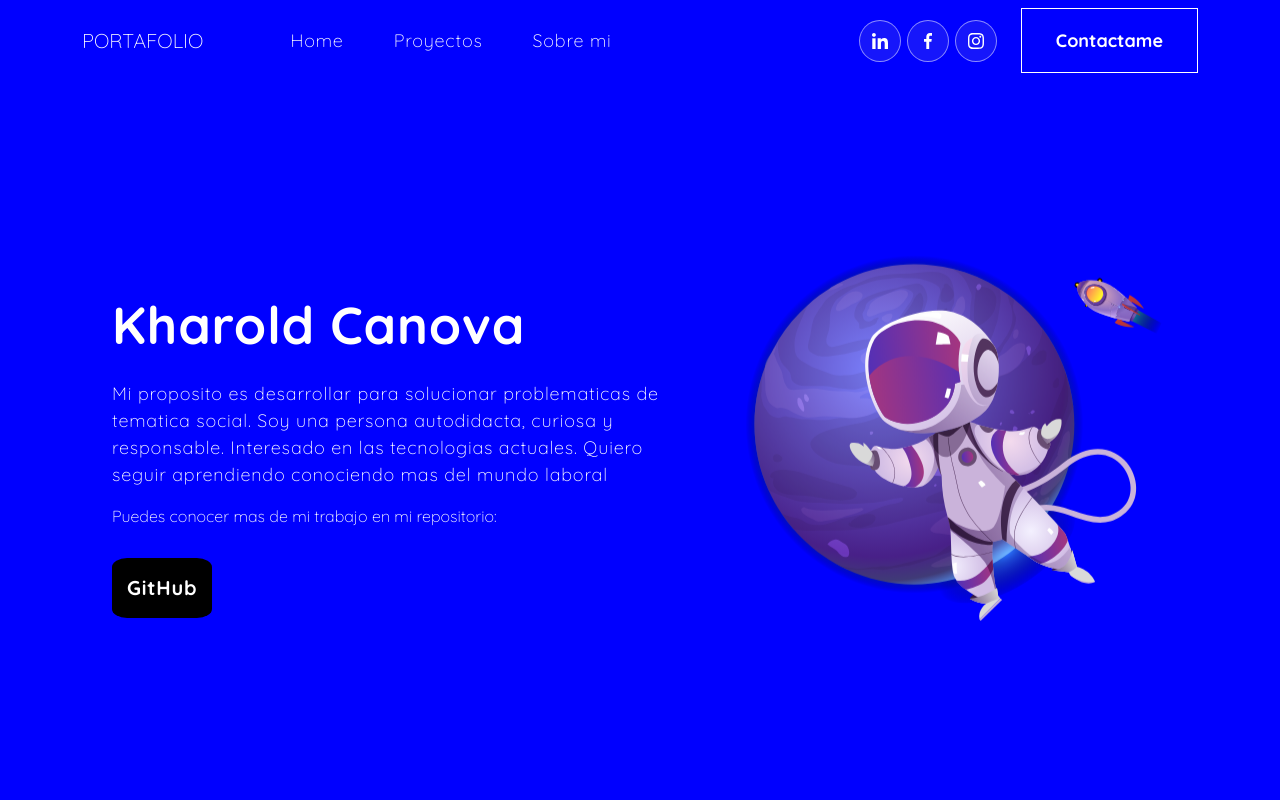
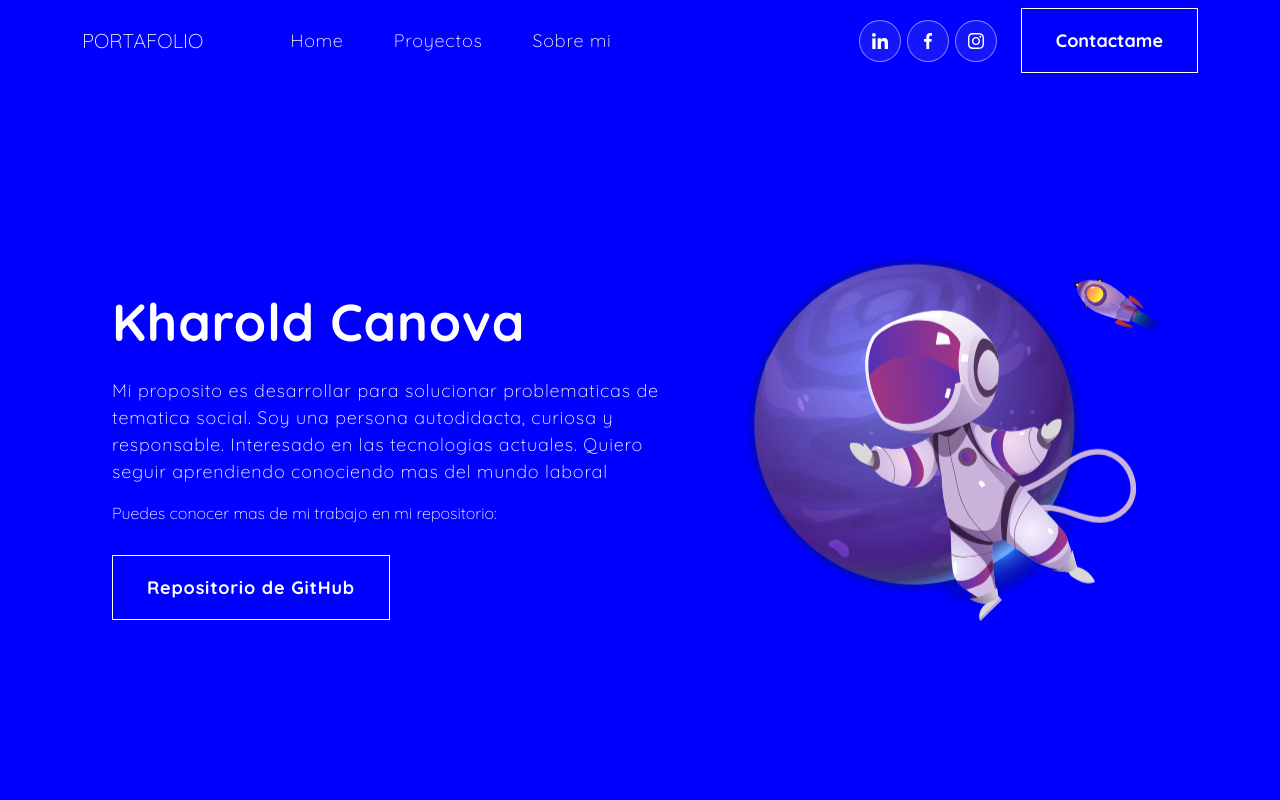
Before and after one commit to kharoldcanova/kharold_canova, a React (Vite) app: page / in a window 1280 px wide. Shown: the top 800 px of the page. Built offline with nearby package versions, Linux system fonts and the light colour scheme.

Commit message:
improvements

```diff
--- a/src/App.css
+++ b/src/App.css
@@ -268,17 +268,57 @@ nav.navbar .navbar-toggler[aria-expanded="true"] .navbar-toggler-icon {
 }
 
 .banner button {
-  background-color: black;
+  color: #fff;
+  border: 1px solid #fff;
   padding: 15px;
-  border-radius: 15%;
   color: #fff;
   font-weight: 700;
-  font-size: 20px;
+  font-size: 18px;
   margin-top: 30px;
   letter-spacing: 0.8px;
   display: flex;
   align-items: center;
 }
+
+.banner button {
+  font-weight: 700;
+  color: #fff;
+  border: 1px solid #fff;
+  padding: 18px 34px;
+  font-size: 18px;
+  margin-left: 0;
+	position: relative;
+	background-color: transparent;
+	transition: 0.3s ease-in-out;
+}
+
+.banner button span{
+  z-index: 1;
+}
+
+.banner button::before{
+  content: "";
+  width: 0%;
+  height: 100%;
+  position: absolute;
+  background-color: #fff;
+  left: 0;
+  top: 0;
+  z-index: -1;
+  transition: 0.3s ease-in-out;
+}
+
+.banner button:hover{
+  color:var(--background-color);
+}
+
+.banner button:hover::before{
+  content: "";
+	width: 100%;
+	height: 100%;
+	position: absolute;
+}
+
 
 .banner img {
   animation: updown 3s linear infinite;
@@ -515,7 +555,7 @@ nav.navbar .navbar-toggler[aria-expanded="true"] .navbar-toggler-icon {
   background-color: var(--background-color);
   position: relative;
   align-items: center;
-
+  margin-top: 15%;
 }
 
 .footer img {
--- a/src/components/Banner.jsx
+++ b/src/components/Banner.jsx
@@ -16,7 +16,7 @@ export const Banner = () => {
               aprendiendo conociendo mas del mundo laboral
             </p>
             <span>Puedes conocer mas de mi trabajo en mi repositorio: </span>
-            <button>GitHub</button>
+            <button><span>Repositorio de GitHub</span></button>
           </Col>
           <Col xs={12} md={6} xl={5}>
                 <img src={headerImg} alt="Header img" />
--- a/src/components/Footer.jsx
+++ b/src/components/Footer.jsx
@@ -12,7 +12,7 @@ export const Footer = () => {
             <img src="" alt="" />
           </Col>
           <Col size={12} sm={6} className="text-center text-sm-end">
-            <div className="social-icon">
+            <div className="social-icon align-items-center">
               <a href="#">
                 <img src={navIcon1} alt="Icon" />
               </a>
--- a/src/components/HobbiesCard.jsx
+++ b/src/components/HobbiesCard.jsx
@@ -6,7 +6,7 @@ export const HobbiesCard = ({ title, imgURL, description, textButton }) => {
           <h2 className="title-card">{title}</h2>
           <img className="img-card" src={imgURL} />
           <p className="text-card">{description}</p>
-          <Button className="button-card">{textButton}</Button>
+          <Button variant="success" className="button-card">{textButton}</Button>
     </div>
   );
 };
```
